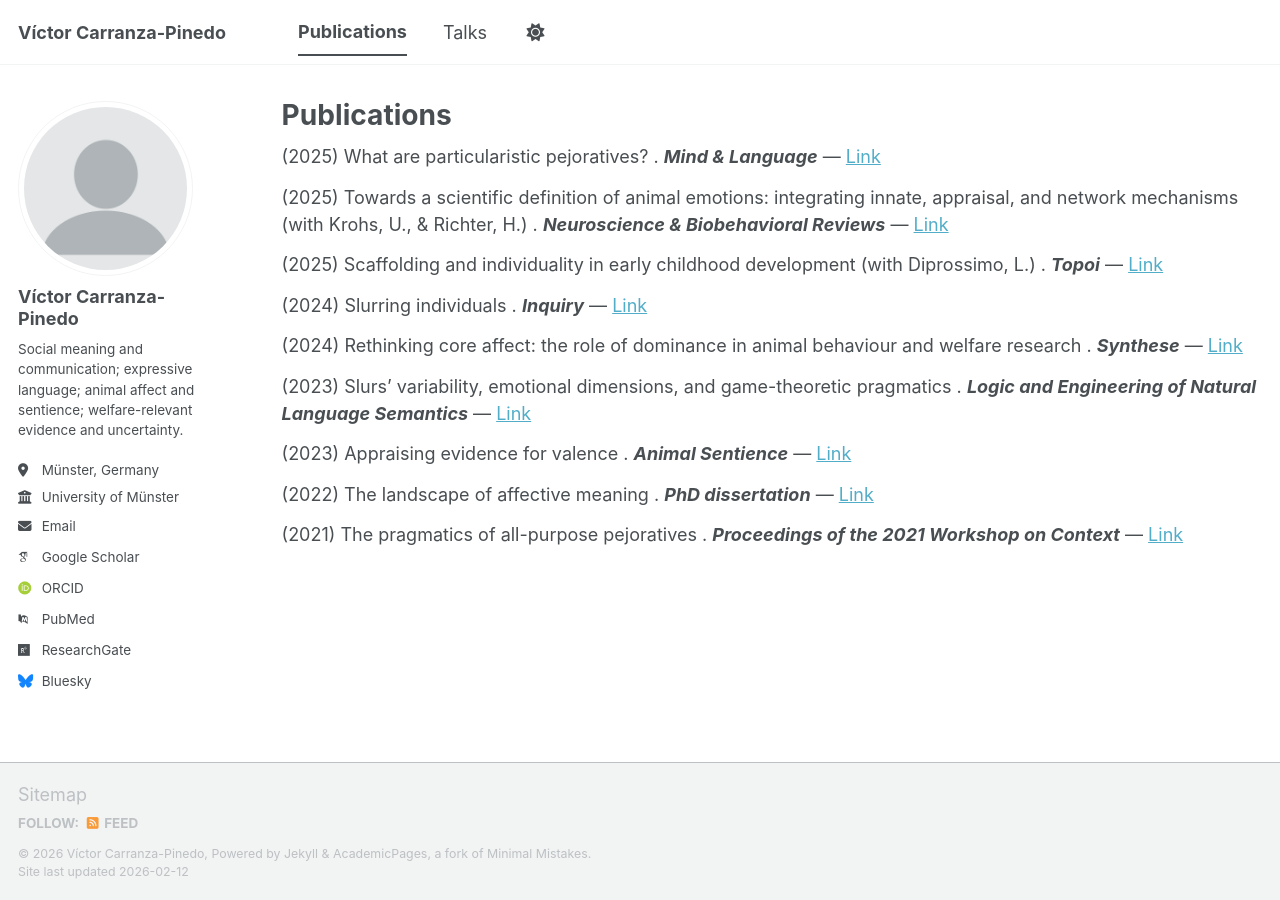
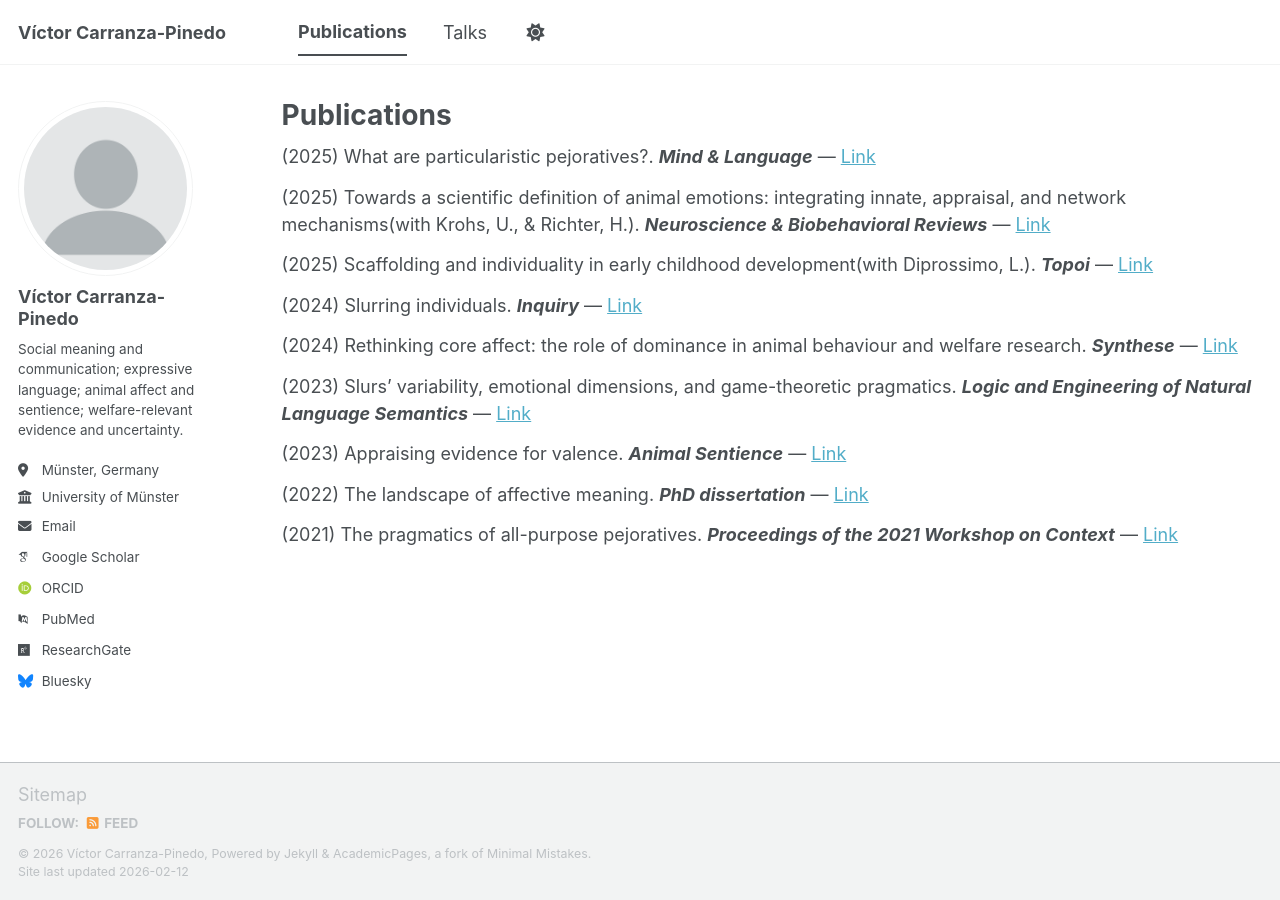
Before and after one commit to carranza-pinedo/carranza-pinedo.github.io, a Jekyll site: the page built from _pages/publications.html, in a window 1280 px wide. Built offline with Jekyll 4.4.1, drawn with Linux system fonts in a browser that asks for light colours; some web fonts are replaced; a script bundle is joined from its source files by our own code; library files that are not in the unit come from our copies.

Commit message:
Update archive-single-publication.html

```diff
--- a/_includes/archive-single-publication.html
+++ b/_includes/archive-single-publication.html
@@ -2,20 +2,11 @@
 
 {%- comment -%}
 Extract a short journal/venue name from `venue` by dropping anything after "(" or ",".
-Examples:
-"Topoi (44), 491–503" -> "Topoi"
-"Neuroscience & Biobehavioral Reviews (vol. 172)" -> "Neuroscience & Biobehavioral Reviews"
 {%- endcomment -%}
 {% assign journal = post.venue | split: "(" | first | split: "," | first | strip %}
 
+{% capture coauth %}{% if post.coauthors and post.coauthors != "" %} (with {{ post.coauthors }}){% endif %}{% endcapture %}
+
 <p class="publine" style="margin: 0 0 0.75rem 0;">
-  ({{ year }})
-  {{ post.title }}
-  {% if post.coauthors and post.coauthors != "" %}
-    (with {{ post.coauthors }})
-  {% endif %}.
-  <strong><em>{{ journal }}</em></strong>
-  {% if post.paperurl and post.paperurl != "" %}
-    — <a href="{{ post.paperurl }}">Link</a>
-  {% endif %}
+  ({{ year }}) {{ post.title }}{{ coauth | strip }}. <strong><em>{{ journal }}</em></strong>{% if post.paperurl and post.paperurl != "" %} — <a href="{{ post.paperurl }}">Link</a>{% endif %}
 </p>
```
